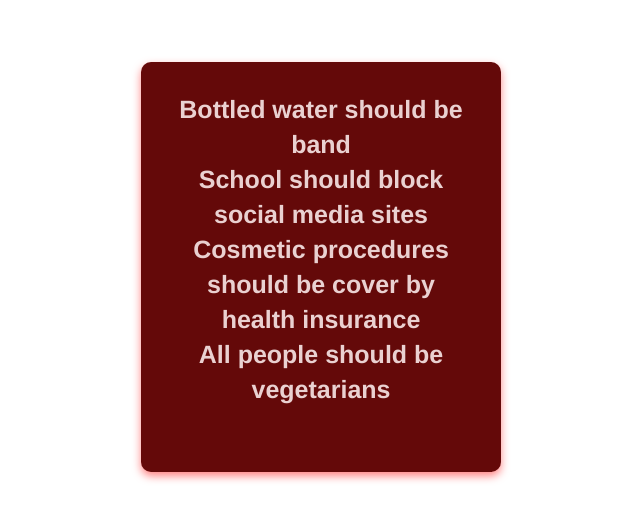
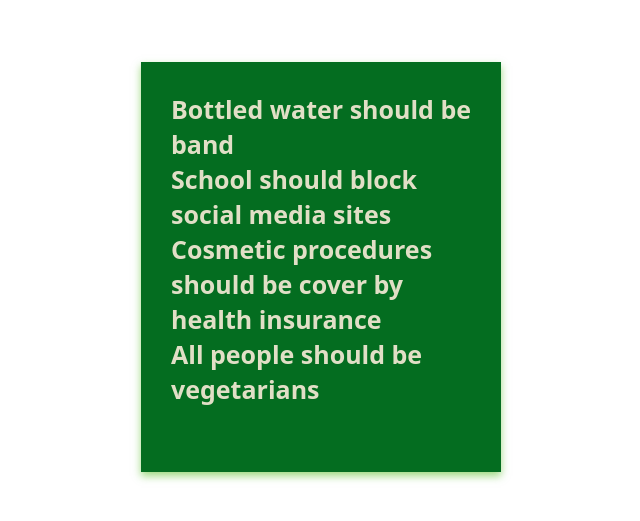
Before and after one commit to VickyVickyYa/Debatecom, a plain HTML site: page debatecom.html in a window 1280 px wide. Shown: the part 141-662 px from the top of the page, without its empty margins (17-657 px from the left). Drawn offline with Linux system fonts and the light colour scheme.

Commit message:
redoing my webpage with CSS

```diff
--- a/debatecom.html
+++ b/debatecom.html
@@ -1,8 +1,6 @@
 <!DOCTYPE html>
 <html lang="en">
   <head>
-    <meta charset="UTF-8" />
-    <meta name="viewport" content="width=device-width, initial-scale=1.0" />
     <title>Debatecom Start</title>
   </head>
   <body>
@@ -18,23 +16,20 @@ justify-content: flex start;
 
 }
 
-.container {
+.bin {
 
-background: #640909;
+background: #046d20;
       padding: 30px;
       margin-left: 150px;
-      border-radius: 10px;
-      box-shadow: 0 4px 8px rgba(255, 10, 10, 0.5);
-      color: rgb(234, 209, 209);
+      box-shadow: 0 4px 8px rgba(62, 179, 3, 0.5);
+      color: rgb(225, 223, 198);
       width: 300px;
   height: 350px;
-text-align: center;
 line-height: 1.4;
-word-wrap: break-word;
-overflow-wrap: break-word;
+text-wrap: wrap;
 font-size: 25px;
 font-weight: bold;
-font-family:'Franklin Gothic Medium', 'Arial Narrow', Arial, sans-serif;
+font-family: system-ui, -apple-system, BlinkMacSystemFont, 'Segoe UI', Roboto, Oxygen, Ubuntu, Cantarell, 'Open Sans', 'Helvetica Neue', sans-serif;
  }
 
 .topic:hover {
@@ -47,7 +42,7 @@ color: inherit }
 
 </style>
   </body>
-<div class=" container">
+<div class="bin">
 <div class= ><a href= "Topic1.html">Bottled water should be band </a></div>
 
 <div class=><a href="Topic2.html"> School should block social media sites </a> </div>
--- a/style.CSS
+++ b/style.CSS
@@ -2,30 +2,18 @@
 
 
 
-body {
-  background-image: url("deb1.svg");
-  background-size: cover;
-  background-position: center;
-  background-repeat: no-repeat;
-
-}
-.container {
 
 
-       display: flex;
-       justify-content: center;
-       align-items: center;
-      }
-
       #clicker {
-  background-color: rgb(119, 7, 46);
-  color: rgb(251, 205, 165);
+  background-color: rgb(3, 100, 37);
+  color: rgb(255, 255, 255);
   padding: 10px 20px;
-  border-radius: 8px;
   width: 80px;
   position:absolute; top: 20px; left: 10%;
   font-family: 'Trebuchet MS', sans-serif;
   cursor: pointer;
+  box-shadow: greenyellow 0px  6px 12px ;
+  border-color: aliceblue;
 }
 
 .aboutcon {
@@ -52,3 +40,15 @@ display: block; }
 .aboutcon:hover .tooltip {
   visibility: visible;
 }
+
+.start{
+  position: absolute;
+  width: 100px;
+  height: 100px;
+  background-color: 1px rgb(81, 176, 81);
+  border: 1px solid cornflowerblue;
+  margin-left: center;
+top: 55px;
+left: 51px;
+
+}
```
Also changed, not shown: index.html (+0 -18 lines).
